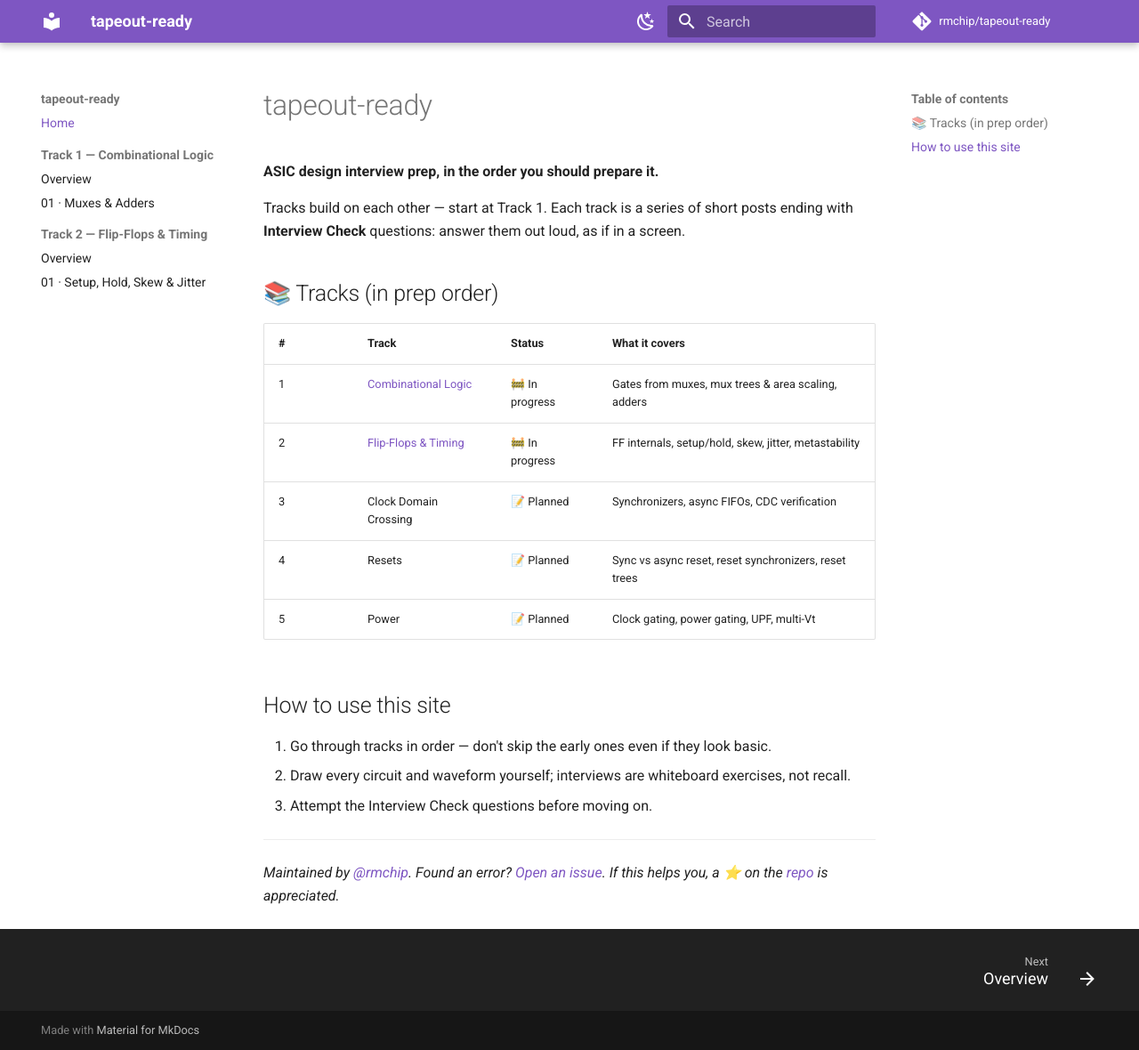
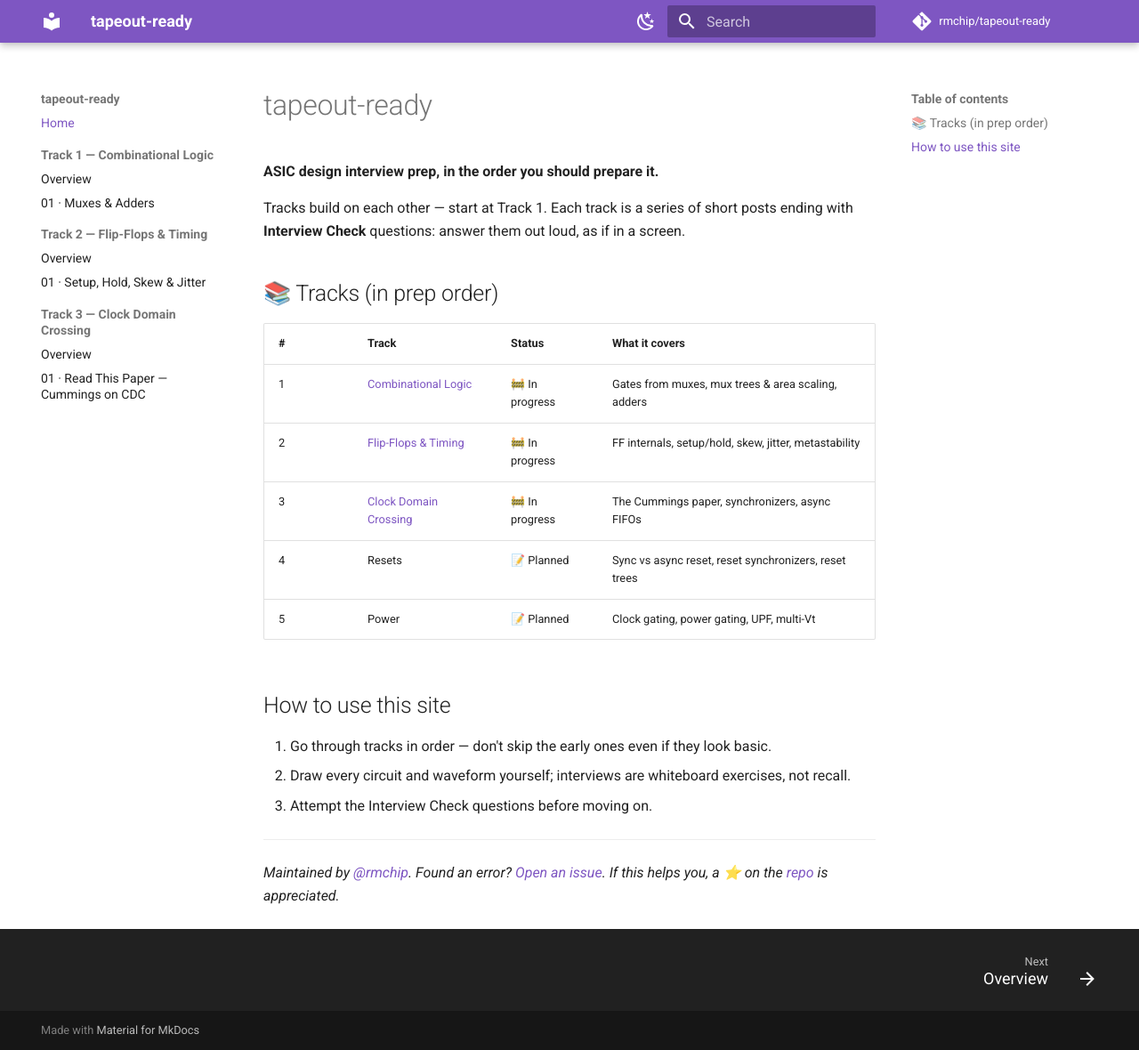
Before and after one commit to rmchip/tapeout-ready, an MkDocs documentation site: the page built from docs/index.md, in a window 1280 px wide and 1180 px high. Shown: the whole window at 89% size. Built offline with MkDocs 1.6.1 and Material for MkDocs 9.7.7, drawn with Linux system fonts in a browser that asks for light colours; comment, search, counter and statistics services are not loaded.

Commit message:
Add files via upload

```diff
--- a/docs/index.md
+++ b/docs/index.md
@@ -10,7 +10,7 @@ Tracks build on each other — start at Track 1. Each track is a series of short
 |---|-------|--------|----------------|
 | 1 | [Combinational Logic](01-combinational-logic/README.md) | 🚧 In progress | Gates from muxes, mux trees & area scaling, adders |
 | 2 | [Flip-Flops & Timing](02-flip-flops/README.md) | 🚧 In progress | FF internals, setup/hold, skew, jitter, metastability |
-| 3 | Clock Domain Crossing | 📝 Planned | Synchronizers, async FIFOs, CDC verification |
+| 3 | [Clock Domain Crossing](03-cdc/README.md) | 🚧 In progress | The Cummings paper, synchronizers, async FIFOs |
 | 4 | Resets | 📝 Planned | Sync vs async reset, reset synchronizers, reset trees |
 | 5 | Power | 📝 Planned | Clock gating, power gating, UPF, multi-Vt |
 
--- a/mkdocs.yml
+++ b/mkdocs.yml
@@ -45,3 +45,6 @@ nav:
   - Track 2 — Flip-Flops & Timing:
       - Overview: 02-flip-flops/README.md
       - 01 · Setup, Hold, Skew & Jitter: 02-flip-flops/01-setup-hold-skew-jitter.md
+  - Track 3 — Clock Domain Crossing:
+      - Overview: 03-cdc/README.md
+      - 01 · Read This Paper — Cummings on CDC: 03-cdc/01-cummings-cdc-paper.md
--- a/overrides/main.html
+++ b/overrides/main.html
@@ -3,6 +3,6 @@
 {% block scripts %}
   {{ super() }}
   <!-- GoatCounter analytics: replace YOURCODE with your goatcounter.com site code -->
-  <script data-goatcounter="https://tapeout-ready.goatcounter.com/count"
+  <script data-goatcounter="https://YOURCODE.goatcounter.com/count"
           async src="//gc.zgo.at/count.js"></script>
 {% endblock %}
```
Also changed, not shown: README.md (+1 -1 lines), docs/02-flip-flops/README.md (+1 -1 lines), docs/03-cummings-cdc-paper/01-cummings-cdc-paper.md (added, +18 -0 lines), docs/03-cummings-cdc-paper/README.md (added, +18 -0 lines).
